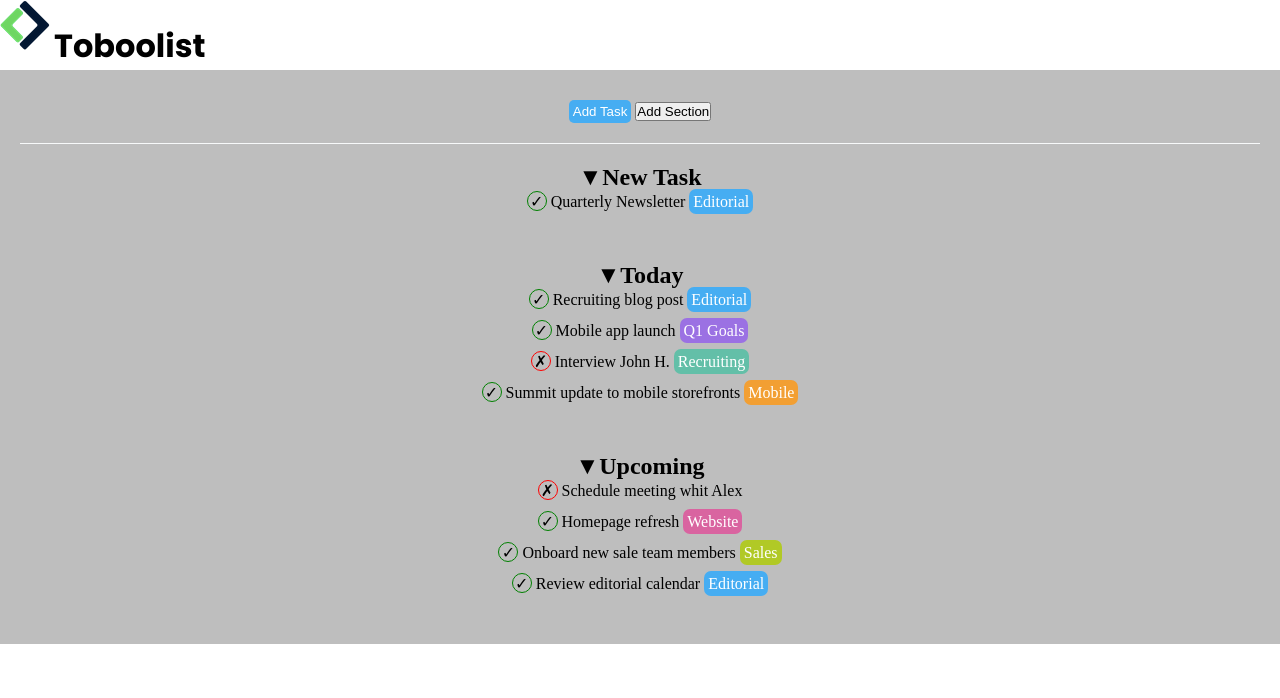
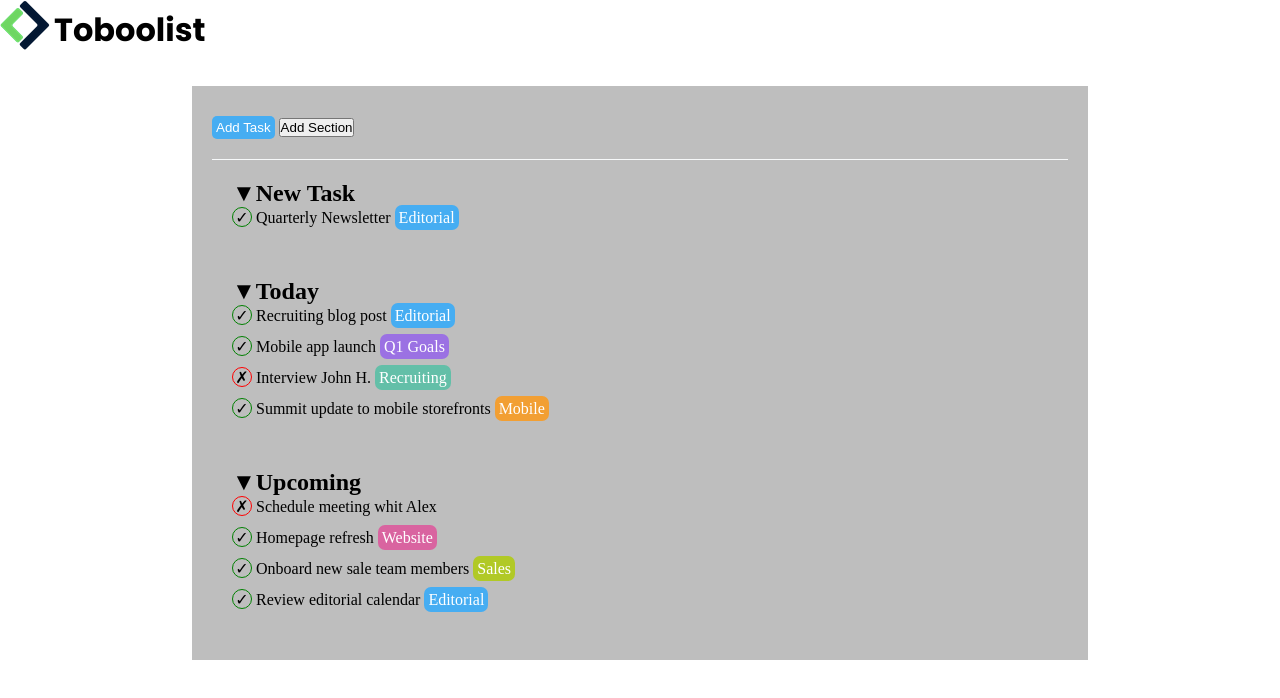
Before and after one commit to AndySMT/html-css-toboolist, a plain HTML site: page index.html in a window 1280 px wide. Drawn offline with Linux system fonts and the light colour scheme.

Commit message:
centered main

```diff
--- a/style.css
+++ b/style.css
@@ -62,6 +62,8 @@
 .logo{
     display: inline-block;
     vertical-align: middle;
+    height: 80px;
+
 }
 header{
     background-color: white;
@@ -70,11 +72,11 @@ header{
 main{
     background-color: #f7f9fa;
     background-size: 70%;
-    background-color: #bebebe;
-    width: 100%;
+    background-color: #bebebe;    /*momentaneo*/
+    width: 70%;
+    margin: auto;
+    vertical-align: center;
     padding: 20px;
-    text-align: center;
-    vertical-align: bottom;
 }
 #task{
 border-radius: 5px;
```
